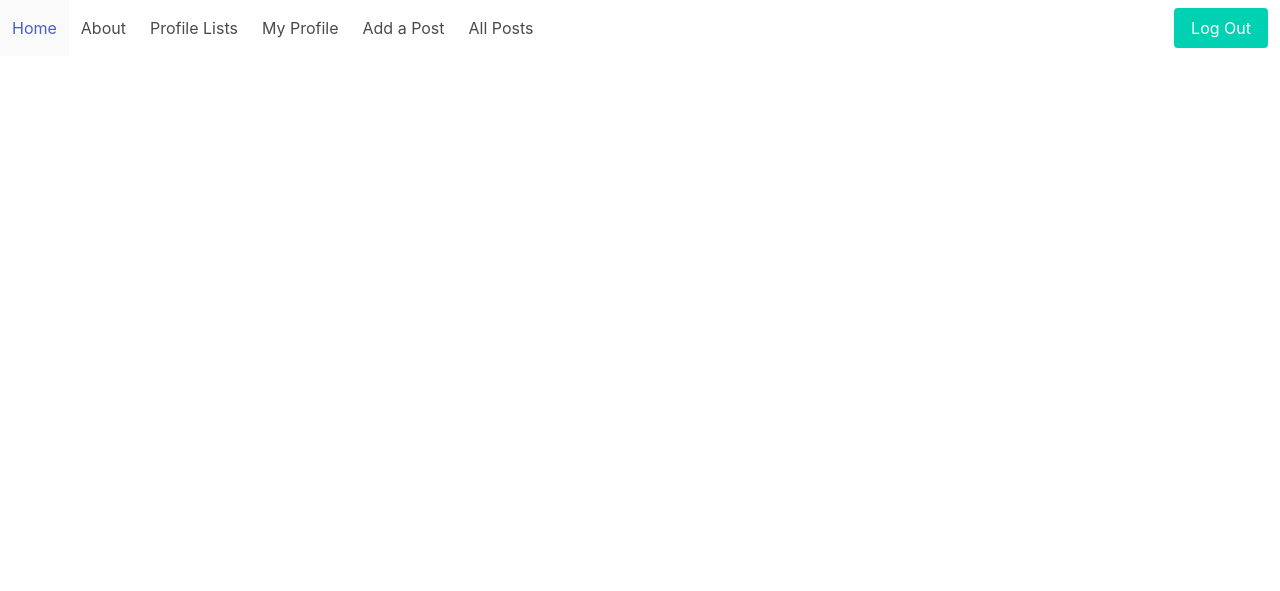
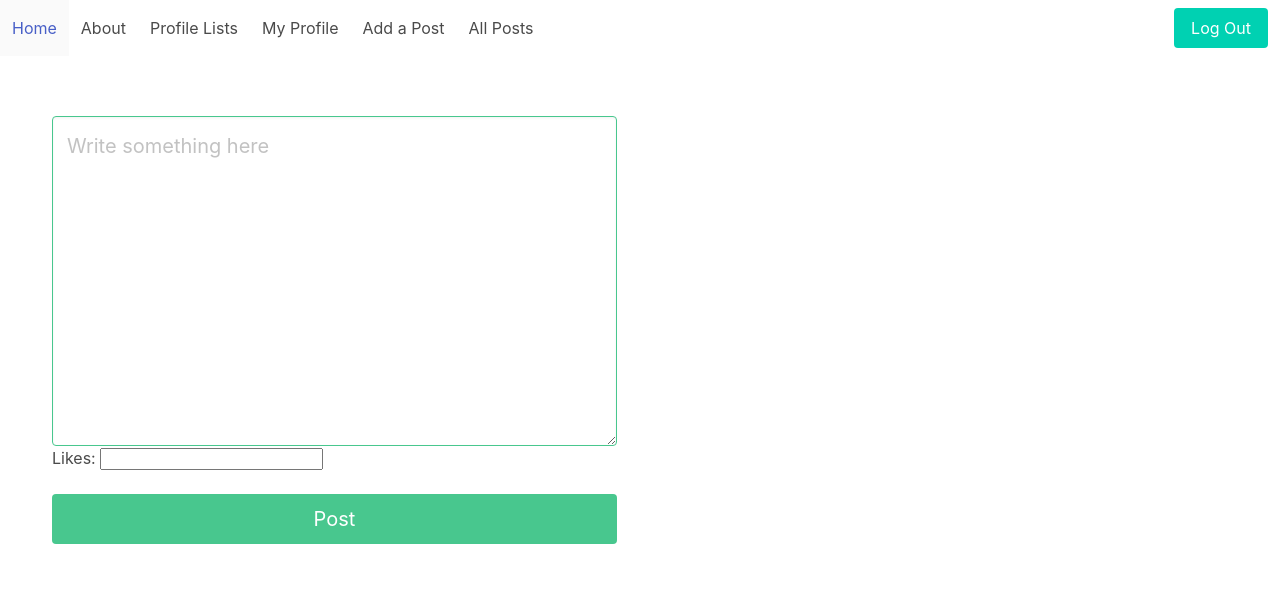
Before and after one commit to parvinfrzd/django-social-networking-app, a Django app: page / in a window 1280 px wide. Shown: the top 591 px of the page. Run offline with Django 4.2, Linux system fonts and the light colour scheme; the visitor is signed in with stand-in values (Sample User, id 1); data comes from the database, SQL or seed files in the repository; data that the repository does not hold is empty.

Commit message:
Modify post detail and dashboard templates

```diff
--- a/main_app/templates/dashboard.html
+++ b/main_app/templates/dashboard.html
@@ -1,23 +1,29 @@
 {% extends 'base.html' %}
 {% block content %}
 
-{% comment %} {% for followed in user.profile.follows.all %}
-    {% for post in followed.user.posts.all %}
-        <li>@{{post.user.username}} ({{ post.created_at }}): {{ post.text }}</li>
-    {% endfor %}
-{% endfor %} {% endcomment %}
-
-<div class="column">
-    {% for followed in user.profile.follows.all %}
-        {% for post in followed.user.posts.all %}
+<div class="row">
+    {% comment %} write a post {% endcomment %}
+    <form method="post">
+        {% csrf_token %}
+        {{ form.as_p }}
+        <button class="button is-success is-fullwidth is-medium mt-5"
+                type="submit">Post
+        </button>
+    </form>
+    <br><br>
+{% comment %} list all posts {% endcomment %}
+    {% for user in users %}
+        {% for post in user.posts.all %}
             <div class="box">
                 {{ post.text }}
                 <span class="is-small has text-grey-light">
                     {{ post.created_at }} by {{ post.user.username }}
                 </span>
+                <a href="/posts/{{ post.id }}">Post details</a>
             </div>
         {% endfor %}
     {% endfor %}
 </div>
 
+
 {% endblock %}
--- a/main_app/templates/show.html
+++ b/main_app/templates/show.html
@@ -7,10 +7,12 @@
   <div class="card-content">
     <p>{{ post.text }}</p>
   </div>
+  {% if current_user.pk == current_post_user.pk %}
   <div class="card-action">
     <a href="{% url 'social:posts_update' post.id %}">Edit</a>
     <a href="{% url 'social:posts_delete' post.id %}">Delete</a>
   </div>
+  {% endif %}
 </div>
 
 {% endblock %}
```
